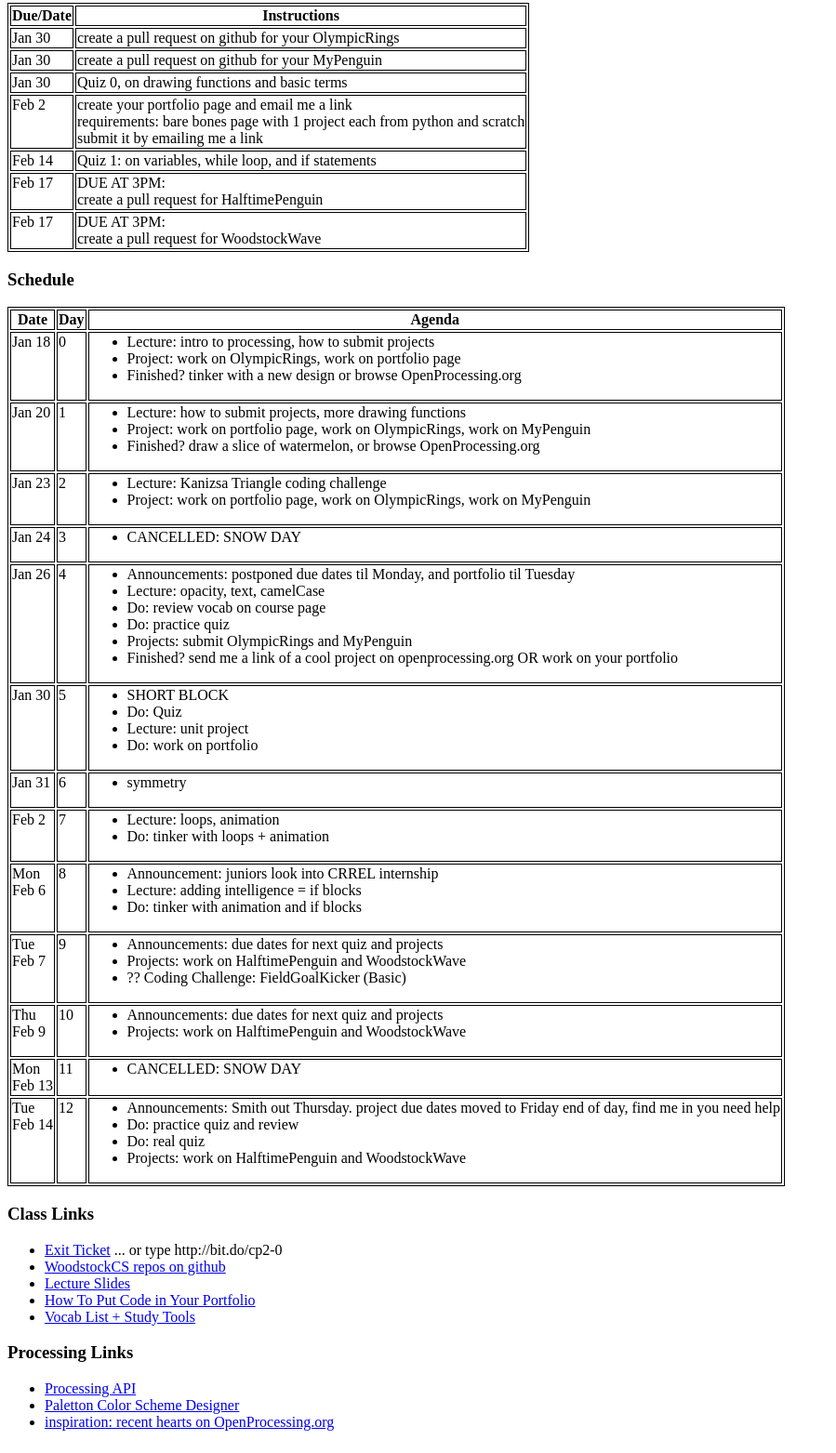
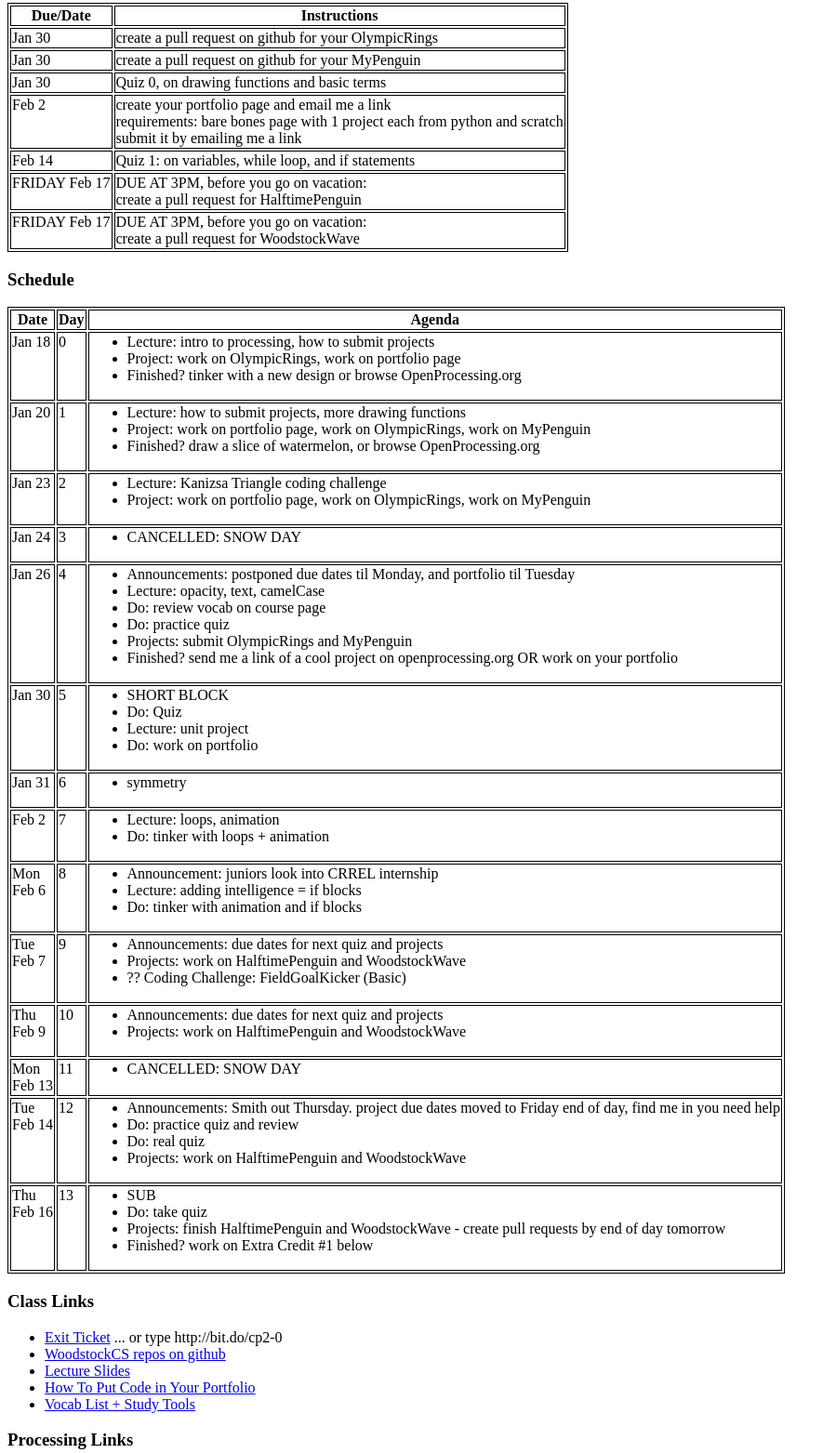
Before and after one commit to WoodstockCS/cp2, a plain HTML site: page index.html in a window 1280 px wide. Shown: the part 209-1772 px from the top of the page at 93% size, without its empty margins (0-899 px from the left). Drawn offline with Linux system fonts and the light colour scheme.

Commit message:
add feb 16

```diff
--- a/index.html
+++ b/index.html
@@ -64,19 +64,19 @@
       </tr>
       <tr>
         <td valign="top">
-          Feb 17
+          FRIDAY Feb 17
         </td>
         <td valign="top">
-          DUE AT 3PM:<br>
+          DUE AT 3PM, before you go on vacation:<br>
           create a pull request for HalftimePenguin
         </td>
       </tr>
       <tr>
         <td valign="top">
-          Feb 17
+          FRIDAY Feb 17
         </td>
         <td valign="top">
-          DUE AT 3PM:<br>
+          DUE AT 3PM, before you go on vacation:<br>
           create a pull request for WoodstockWave
         </td>
       </tr>
@@ -286,6 +286,22 @@
           </ul>
         </td>
       </tr>
+      <tr>
+        <td valign="top">
+          Thu<br>Feb 16
+        </td>
+        <td valign="top">
+          13
+        </td>
+        <td valign="top">
+          <ul>
+            <li>SUB</li>
+            <li>Do: take quiz</li>
+            <li>Projects: finish HalftimePenguin and WoodstockWave - create pull requests by end of day tomorrow</li>
+            <li>Finished? work on Extra Credit #1 below</li>
+          </ul>
+        </td>
+      </tr>
     </table>
 
     <h3>Class Links</h3>
@@ -318,6 +334,7 @@
     <h3>Extra Credit</h3>
     <ol>
       <li>Draw a nighttime city skyline, with building silhouettes and stars in the sky. Use paletton.com to come up with a good dark color scheme. Every time you run the sketch the buildings should be at different heights and the stars should be at different locations in the sky.
+    </ol>
     <br>
   </body>
 </html>
```
